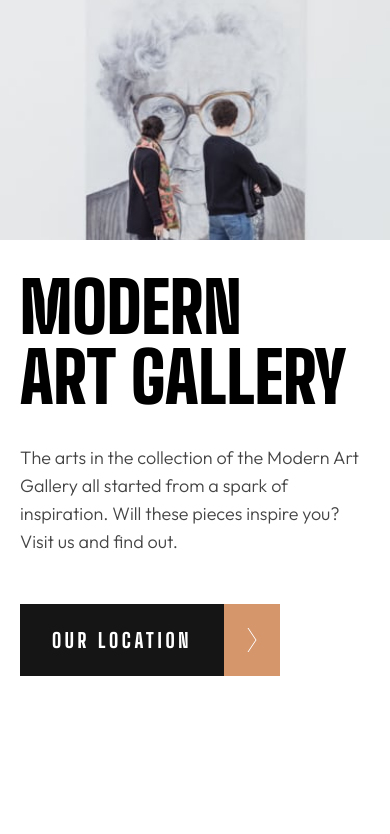
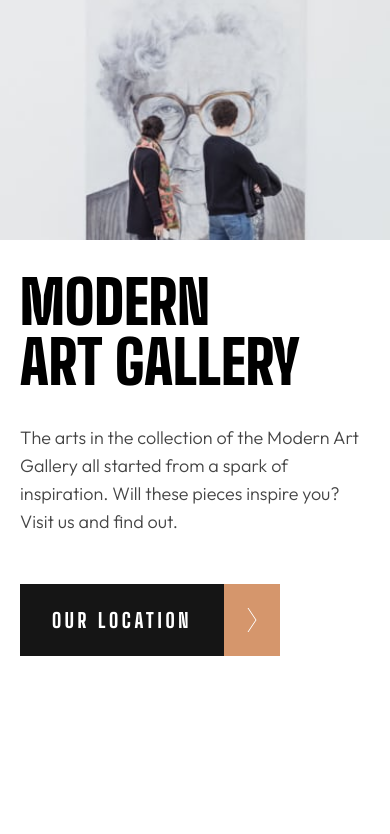
Before and after one commit to AldrinKP/art-gallery, a React (Vite) app: page / in a window 390 px wide. Shown: the top 834 px of the page. Built offline with nearby package versions, Linux system fonts and the light colour scheme.

Commit message:
Updated text sizes

```diff
--- a/src/components/home-page/IntroSection.jsx
+++ b/src/components/home-page/IntroSection.jsx
@@ -28,7 +28,7 @@ const IntroSection = () => {
 			</div>
 
 			<div className="flex lg:flex-row flex-col lg:gap-80 md:gap-12 gap-8 md:absolute lg:left-[165px] left-[389px] lg:top-[189px] top-[145px]">
-				<h1 className="font-heading font-black lg:text-size-heading-xl text-size-heading-l lg:leading-line-heading-xl leading-line-heading-l text-black lg:text-white lg:mix-blend-difference">
+				<h1 className="font-heading font-black lg:text-size-heading-xl md:text-size-heading-l text-size-heading-m lg:leading-line-heading-xl md:leading-line-heading-l leading-line-heading-m text-black lg:text-white lg:mix-blend-difference">
 					MODERN <br />
 					ART GALLERY
 				</h1>
```
